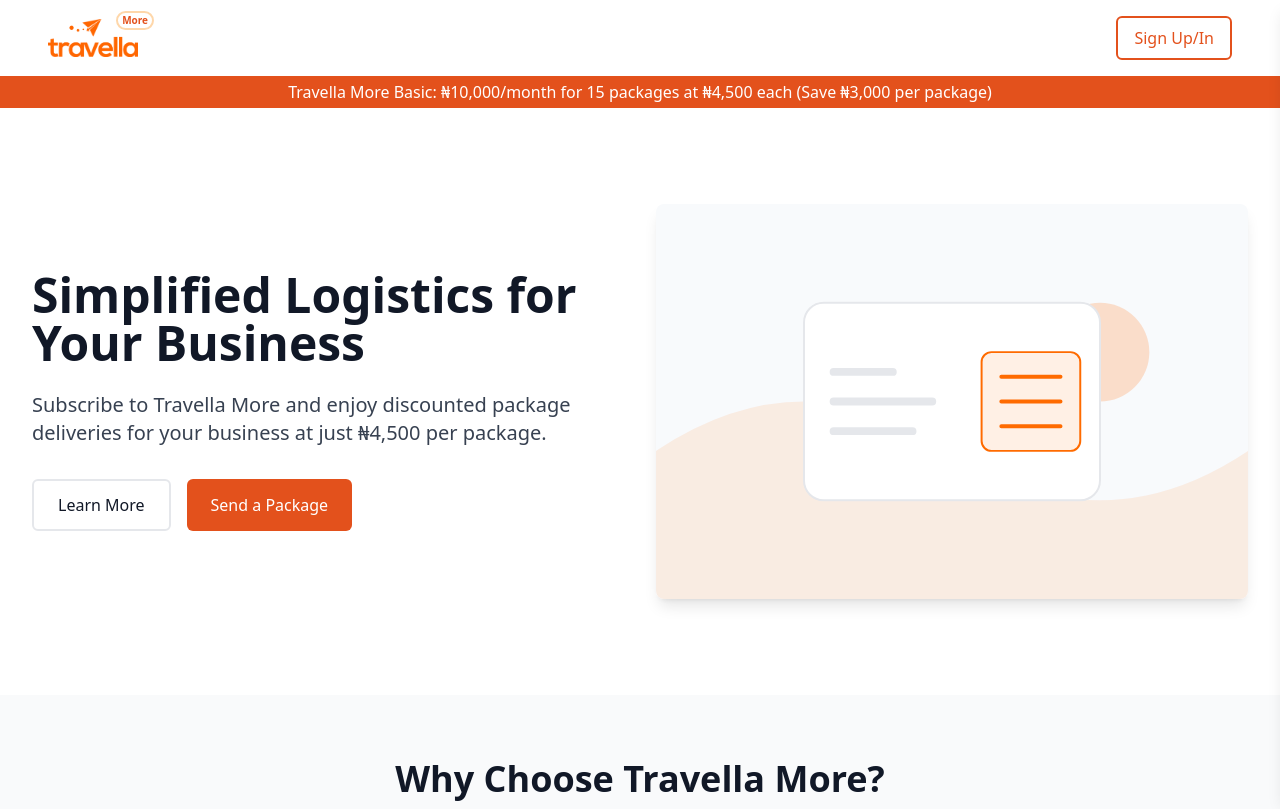
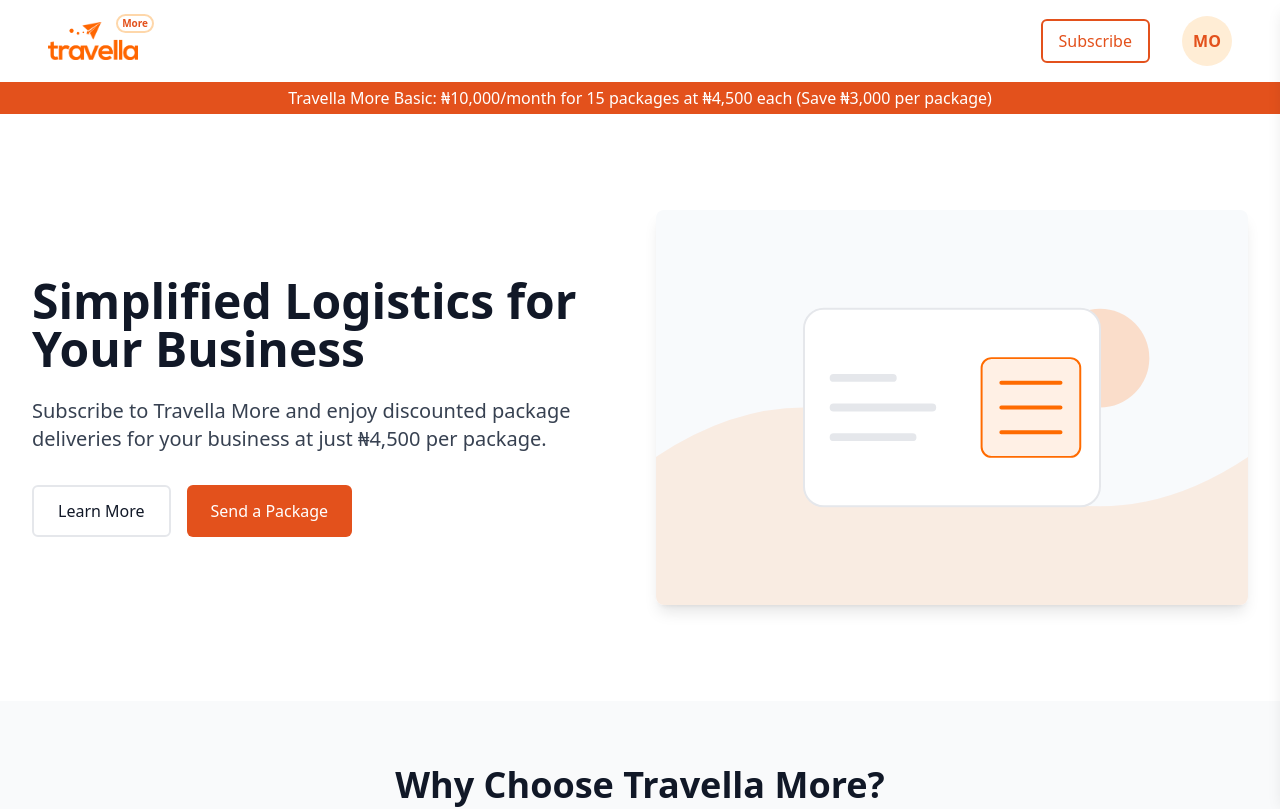
Before and after one commit to Maxxiejay/travella-new, a Vue app: page / in a window 1280 px wide. Shown: the top 809 px of the page. Built offline with nearby package versions, Linux system fonts and the light colour scheme.

Commit message:
added auth stuff

```diff
--- a/src/components/Navbar.vue
+++ b/src/components/Navbar.vue
@@ -14,7 +14,17 @@
           <!-- <router-link to="/services" class="text-gray-800 hover:text-primary" active-class="text-primaryDark">Services</router-link> -->
           <!-- <router-link to="/contact" class="text-gray-800 hover:text-primary" active-class="text-primaryDark">Contact</router-link> -->
         </div>
-        <button @click="goTo('/auth')"
+        <!-- Subscribe Button (Desktop) -->
+         <div v-if="isAuth" class="hidden md:flex gap-8 items-center font-semibold">
+        <button @click="goTo('/subscribe')"
+          class="border-2 border-primary hover:bg-orange-50 hover:scale-105 text-primary font-medium py-2 px-4 rounded-md transition duration-300">
+          Subscribe
+        </button>
+        <div class="h-[50px] w-[50px] text-primary bg-orange-100 rounded-full flex justify-center items-center text-center">MO</div>
+
+      </div>
+
+        <button v-else @click="goTo('/auth')"
           class="border-2 border-primary hover:bg-orange-50 hover:scale-105 text-primary font-medium py-2 px-4 rounded-md transition duration-300">
           Sign Up/In
         </button>
@@ -83,6 +93,8 @@
 const router = useRouter();
 const route = useRoute()
 
+const isAuth = ref(true)
+
 const goTo = (route) => {
   router.push(route);
 };
```
